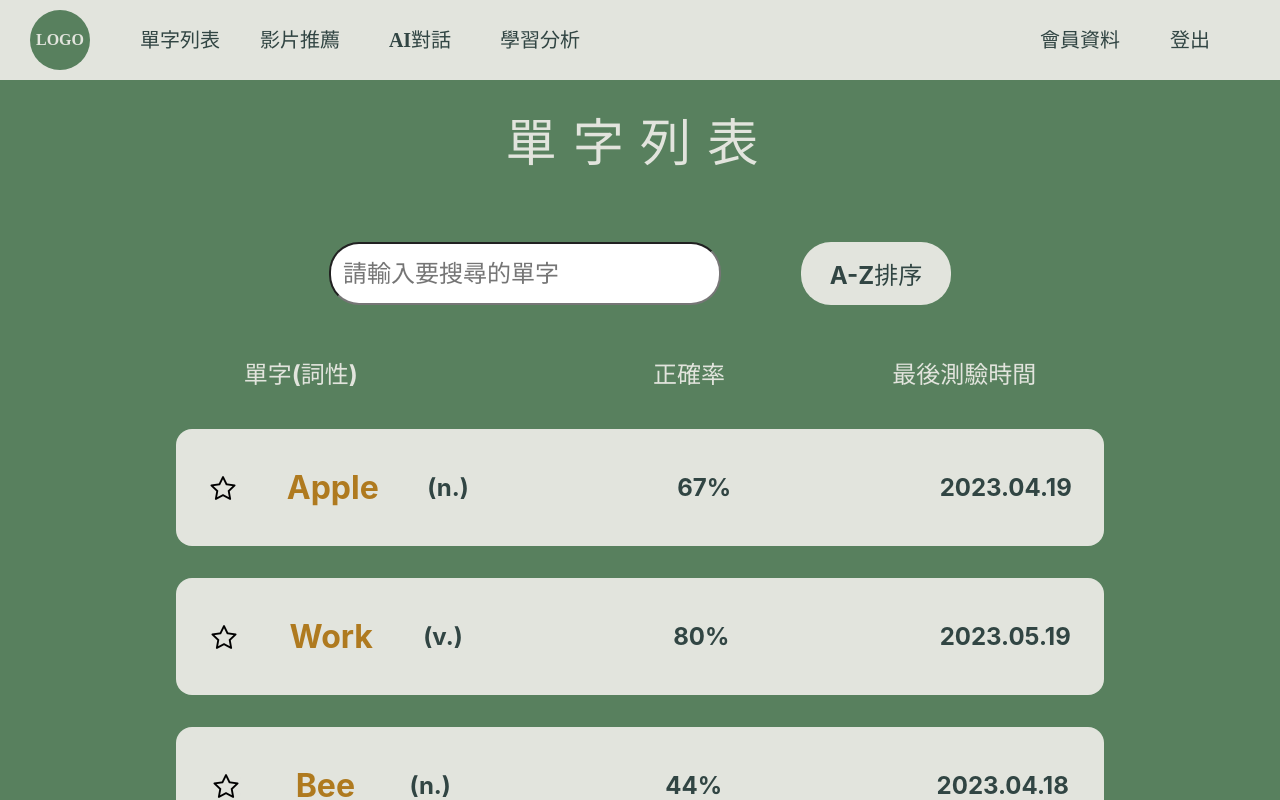
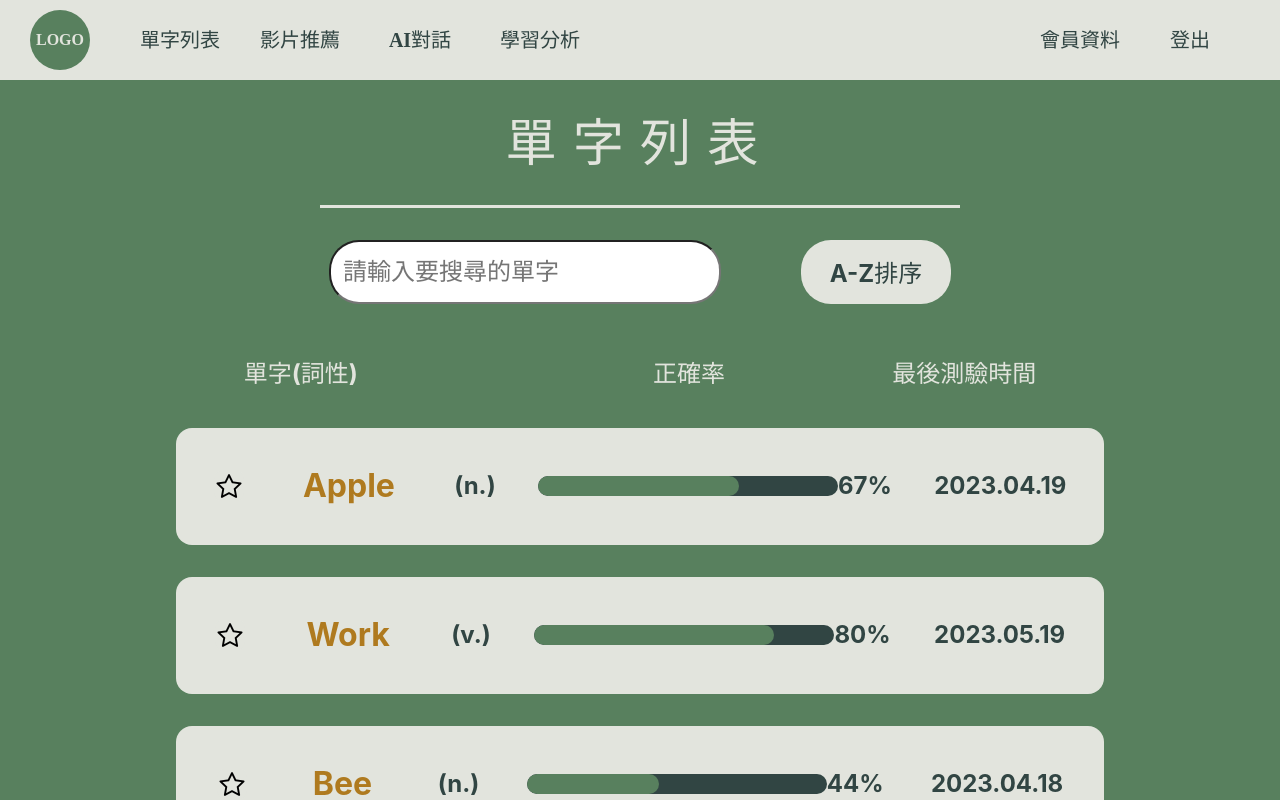
Before and after one commit to HUANZILin/EZ-English-Frontend, a React (Vite) app: page /vocabulary/list in a window 1280 px wide. Shown: the top 800 px of the page. Built offline with nearby package versions, Linux system fonts and the light colour scheme.

Commit message:
progressbar update

```diff
--- a/src/components/Title.jsx
+++ b/src/components/Title.jsx
@@ -7,11 +7,9 @@ const Title = (props) => {
             letterSpacing: "1rem",
             textAlign: "center"}}>{props.title}</h1>
             <div style={{margin: "0 auto",
-            marginTop: "0.2rem",
-            height: "0.1rem",
+            height: "0.2rem",
             width: "50vw",
-            backgroundcolor: "#e2e4dd",
-            alignItems: "center"}}></div>
+            backgroundColor: "#e2e4dd",}}></div>
         </Container>
     );
 };
--- a/src/components/UI/VocabularyCard.jsx
+++ b/src/components/UI/VocabularyCard.jsx
@@ -1,5 +1,5 @@
 import styled from "styled-components";
-import ProgressBar from 'react-bootstrap/ProgressBar';
+import { Progress } from 'antd';
 import OffCollection from './Collection/OffCollect.png';
 import InCollection from './Collection/InCollect.png';
 import { useState } from "react";
@@ -28,6 +28,12 @@ const Button = styled.button`
     padding:0;
 `;
 
+const BarDiv = styled.div`
+    display: flex;
+    width: 20rem;
+    justify-content: center;
+`;
+
 const VocabularyCard = (props) => {
 
     const [isCollected, setIsCollected] = useState(false);
@@ -46,7 +52,10 @@ const VocabularyCard = (props) => {
         <Container>
             <Button onClick={clickHandler}><img src={`${isCollected ? InCollection : OffCollection}`} style={{width: '30px',height: '30px'}}/></Button>
             <h2 style={{fontSize: '2rem', color: '#af7a1f'}}>{props.word}</h2><h2>({props.pos})</h2>
-            <h2 style={{paddingLeft : "10rem",paddingRight : "10rem"}}>{props.corr}</h2>
+            <BarDiv>
+            <Progress strokeColor="#58805e" percent={props.corr} trailColor="#314543" size={[300,20]} showInfo={false} style={{display: 'flex',justifyContent: 'center',flexDirection: 'column'}}></Progress>
+            <h2>{props.corr}%</h2>
+            </BarDiv>
             <h2>{props.lp}</h2>
         </Container>
     );
--- a/src/page/VocabularyListPage.jsx
+++ b/src/page/VocabularyListPage.jsx
@@ -32,28 +32,28 @@ const DUMMY_WORD = [
         id : "T0",
         Vocabulary : "Apple",
         PartOfSpeech : "n.",
-        Correct : "67%",
+        Correct : "67",
         LatestPractice : "2023.04.19"
     },
     {
         id : "T1",
         Vocabulary : "Work",
         PartOfSpeech : "v.",
-        Correct : "80%",
+        Correct : "80",
         LatestPractice : "2023.05.19"
     },
     {
         id : "T2",
         Vocabulary : "Bee",
         PartOfSpeech : "n.",
-        Correct : "44%",
+        Correct : "44",
         LatestPractice : "2023.04.18"
     },
     {
         id : "T3",
         Vocabulary : "Banana",
         PartOfSpeech : "n.",
-        Correct : "48%",
+        Correct : "48",
         LatestPractice : "2023.07.18"
     }
 ]
```
